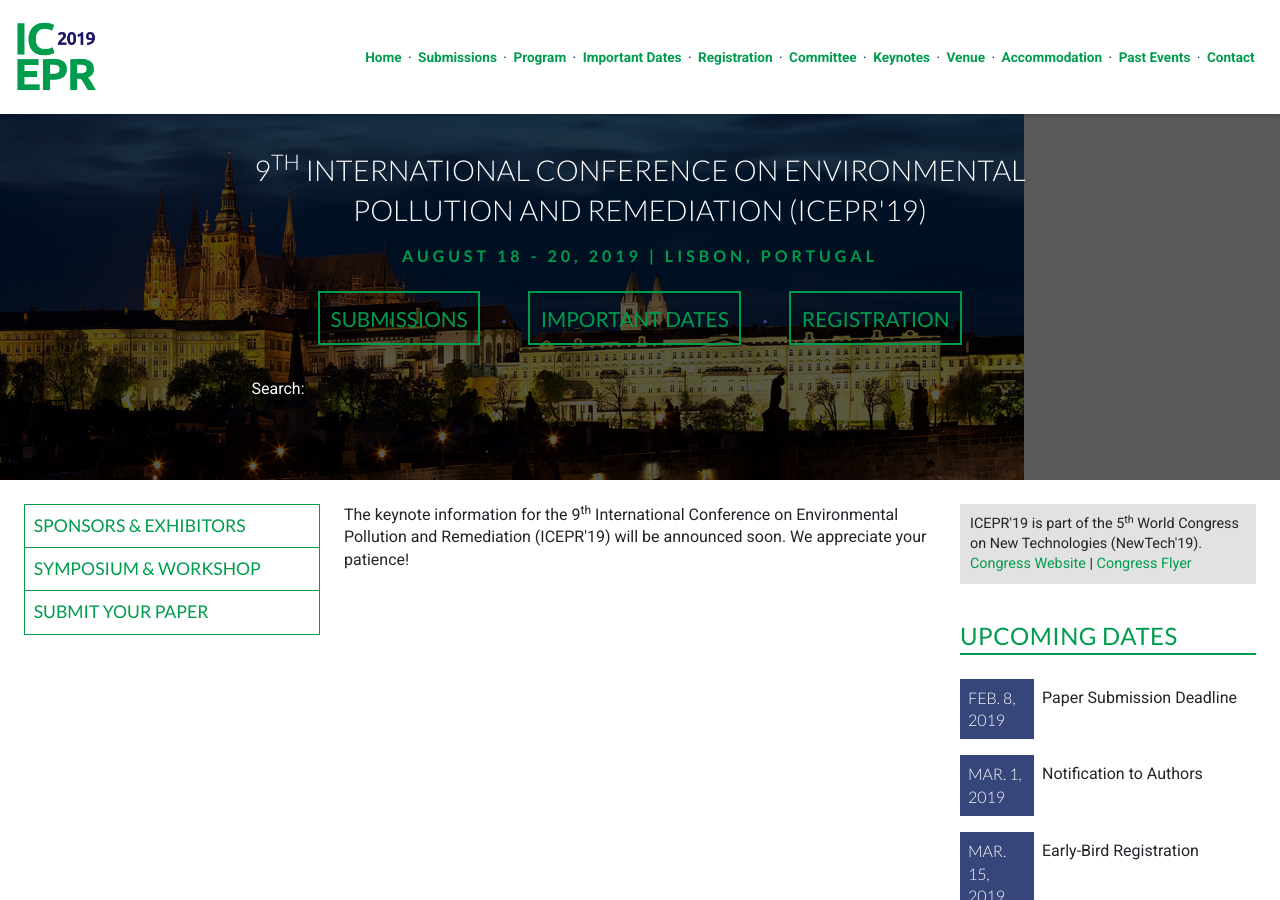
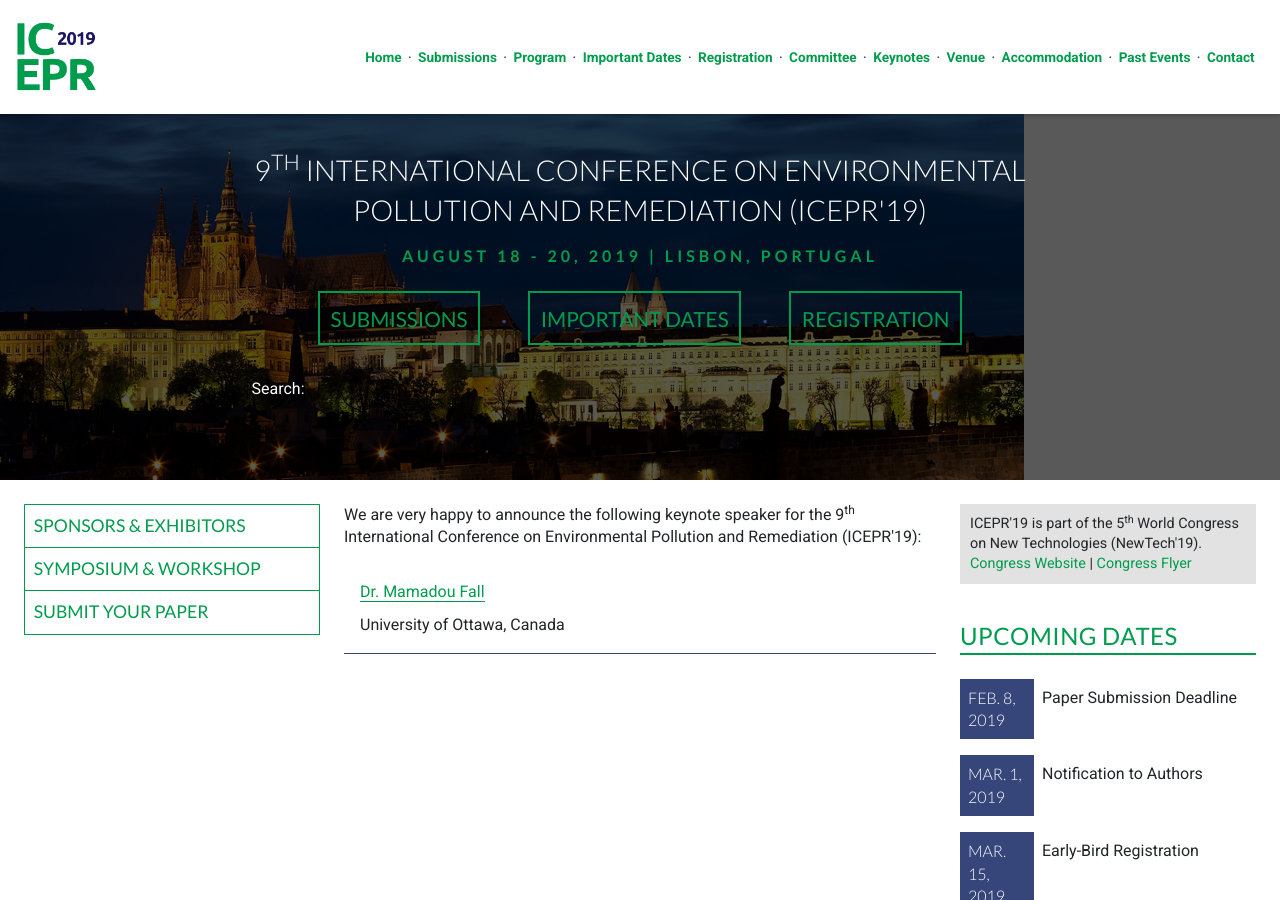
Before and after one commit to intaset/icepr, a Jekyll site: the page built from keynote.html, in a window 1280 px wide and 900 px high. Built offline with Jekyll 4.4.1, drawn with Linux system fonts in a browser that asks for light colours; nearby versions of some CDN libraries; Markdown is read by kramdown in place of the engine named in the settings; comment, search, counter and statistics services are not loaded.

Commit message:
Added keynote

```diff
--- a/keynote.html
+++ b/keynote.html
@@ -7,17 +7,17 @@ keyword: environment conference, biofuels conference, desalination conference, w
 
 <div class="unit unit-s-1 unit-m-1-4-1 unit-l-1-4-1">
   <div class="unit-spacer content">
-     <p class="body">The keynote information for the 9<sup>th</sup> International Conference on Environmental Pollution and Remediation (ICEPR'19) will be announced soon. We appreciate your patience!</p>
+      <!-- <p class="body">The keynote information for the 9<sup>th</sup> International Conference on Environmental Pollution and Remediation (ICEPR'19) will be announced soon. We appreciate your patience!</p> -->
 
-   <!-- <p class="body">We are very happy to announce the following keynote speaker for the 9<sup>th</sup> International Conference on Environmental Pollution and Remediation (ICEPR'19):</p>
+  <p class="body">We are very happy to announce the following keynote speaker for the 9<sup>th</sup> International Conference on Environmental Pollution and Remediation (ICEPR'19):</p>
 
     <div class="keynotes">
     <div class="unit unit-s-1-1 unit-s-1-2 unit-m-1-2 unit-l-1-2">
       <div class="unit-spacer">
-      <a href="#Dr. Jianbing Li">Dr. Jianbing Li</a><br>
-           <p class="body">Univeristy of Northern British Columbia, Canada</p>
+      <a href="#Dr. Mamadou Fall">Dr. Mamadou Fall</a><br>
+           <p class="body">University of Ottawa, Canada</p>
       </div>
-    </div>-->
+    </div>
 
    <!--  <div class="unit unit-s-1-1 unit-s-1-2 unit-m-1-2 unit-l-1-2">
       <div class="unit-spacer">
@@ -37,8 +37,9 @@ keyword: environment conference, biofuels conference, desalination conference, w
   <a href="../paper/Keynote - Dr.Li.pdf" class="pdf"><img src="../img/pdf_icon.gif">Keynote Abstract</a>
 
   <div class="top"><a href="#top">top</a></div>
-  <div class="border"></div>
-  </div> --> <!-- End Keynote Info-->
+  <div class="border"></div> -->
+
+  </div> <!-- End Keynote Info-->
 
 
 
```
Also changed, not shown: index.html (+4 -4 lines), 2 other files.
